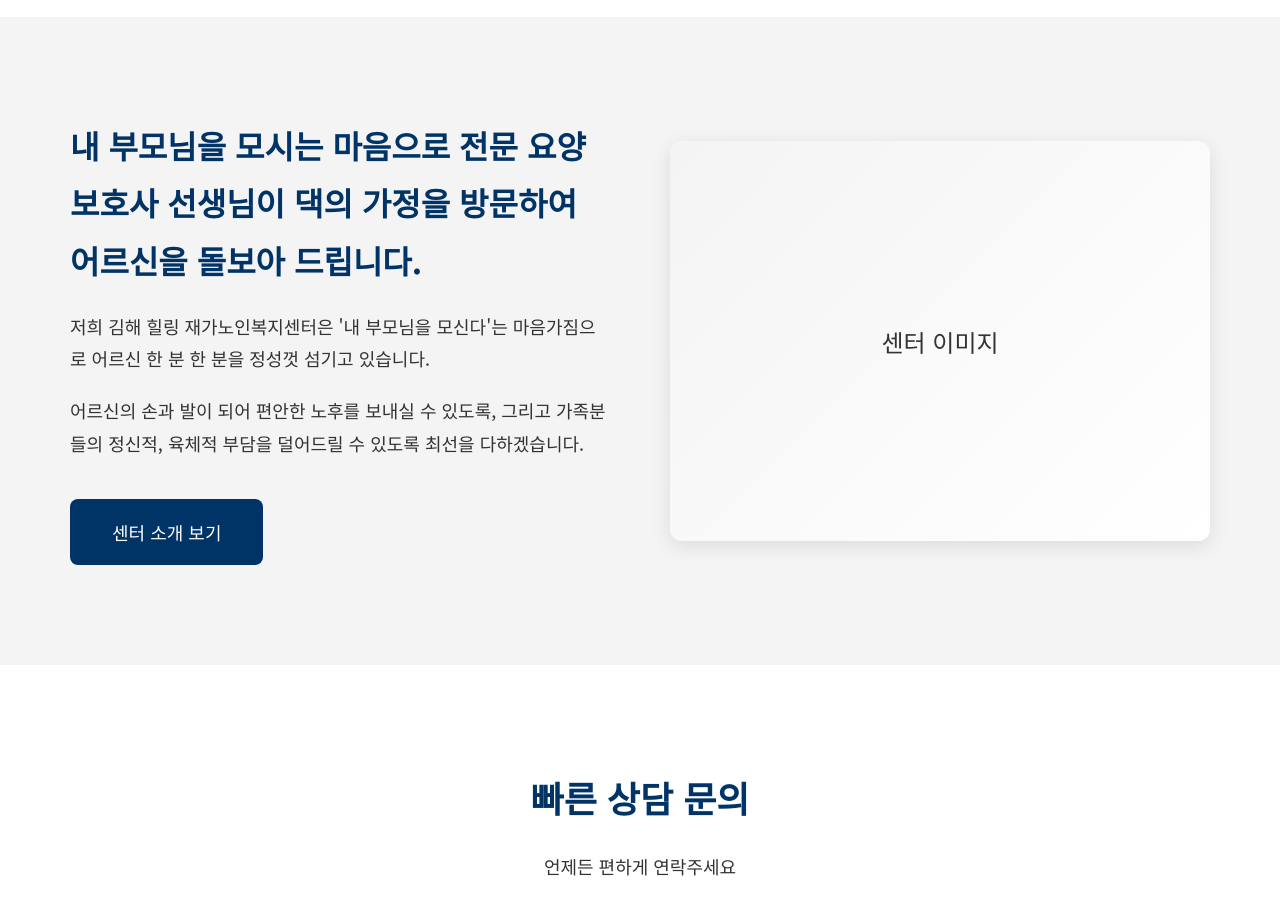
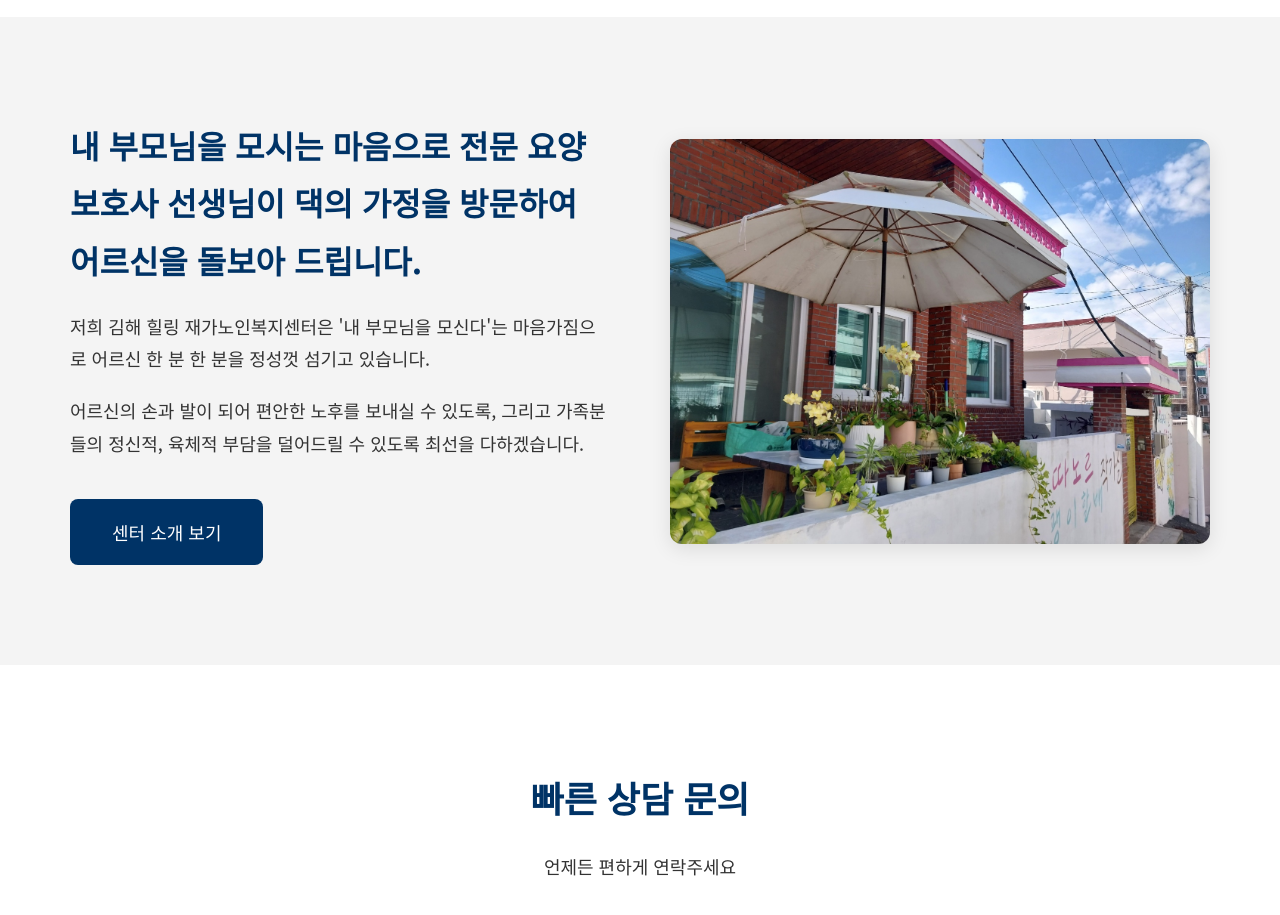
Before and after one commit to ujunja/health-website, a Nuxt app: page / in a window 1280 px wide. Shown: the part 1260-2175 px from the top of the page. Built offline with nearby package versions, Linux system fonts and the light colour scheme.

Commit message:
20251006

```diff
--- a/components/AboutPreview.vue
+++ b/components/AboutPreview.vue
@@ -9,9 +9,7 @@
           <NuxtLink to="/about" class="btn btn-primary mt-20">센터 소개 보기</NuxtLink>
         </div>
         <div class="about-image">
-          <div class="about-image-placeholder">
-            센터 이미지
-          </div>
+          <img src="~/assets/img/01_center.jpg" alt="김해 힐링 재가노인복지센터 전경" />
         </div>
       </div>
     </div>
@@ -95,21 +93,11 @@
   }
 }
 
-.about-image-placeholder {
-  background: linear-gradient(135deg, var(--bg-light) 0%, white 100%);
-  height: 300px;
-  display: flex;
-  align-items: center;
-  justify-content: center;
-  font-size: 20px;
-  color: var(--text-light);
-}
-
-@media (min-width: 768px) {
-  .about-image-placeholder {
-    height: 400px;
-    font-size: 24px;
-  }
+.about-image img {
+  width: 100%;
+  height: 100%;
+  object-fit: cover;
+  display: block;
 }
 
 .mt-20 {
--- a/pages/about.vue
+++ b/pages/about.vue
@@ -21,9 +21,7 @@
             <p><strong>센터장 노 순 덕 드림</strong></p>
           </div>
           <div class="about-image">
-            <div class="about-image-placeholder">
-              센터 이미지 업로드 예정
-            </div>
+            <img src="~/assets/img/02_center_captain.jpg" alt="김해 힐링 재가노인복지센터 센터장 노순덕" />
           </div>
         </div>
       </div>
@@ -48,7 +46,7 @@
           <article class="service-card">
             <div class="service-icon" aria-hidden="true">❤️</div>
             <h3>핵심 가치</h3>
-            <p>TODO: 수정 예정</p>
+            <p>사랑ㆍ배려ㆍ봉사의 마음을 실천하고 어르신을 편안하게 모시는 질 높은 서비스 제공</p>
           </article>
         </div>
       </div>
@@ -194,21 +192,11 @@ useHead({
   }
 }
 
-.about-image-placeholder {
-  background: linear-gradient(135deg, var(--bg-light) 0%, white 100%);
-  height: 300px;
-  display: flex;
-  align-items: center;
-  justify-content: center;
-  font-size: 20px;
-  color: var(--text-light);
-}
-
-@media (min-width: 768px) {
-  .about-image-placeholder {
-    height: 400px;
-    font-size: 24px;
-  }
+.about-image img {
+  width: 100%;
+  height: 100%;
+  object-fit: cover;
+  display: block;
 }
 
 .cta-section {
--- a/pages/contact.vue
+++ b/pages/contact.vue
@@ -74,8 +74,8 @@
               </div>
               <div class="transport-item">
                 <strong>🚌 버스</strong>
-                <p>간선: 44, 58, 59, 128</p>
-                <p>지선: 3, 3-1, 8, 21-1번</p>
+                <p>간선: 21, 21-1, 35, 44, 58, 59, 128</p>
+                <p>지선: 3, 3-1, 8</p>
                 <p>정류장: 봉황동 사거리</p>
               </div>
             </div>
```
Also changed, not shown: assets/img/01_center.jpg (added), assets/img/02_center_captain.jpg (added).
